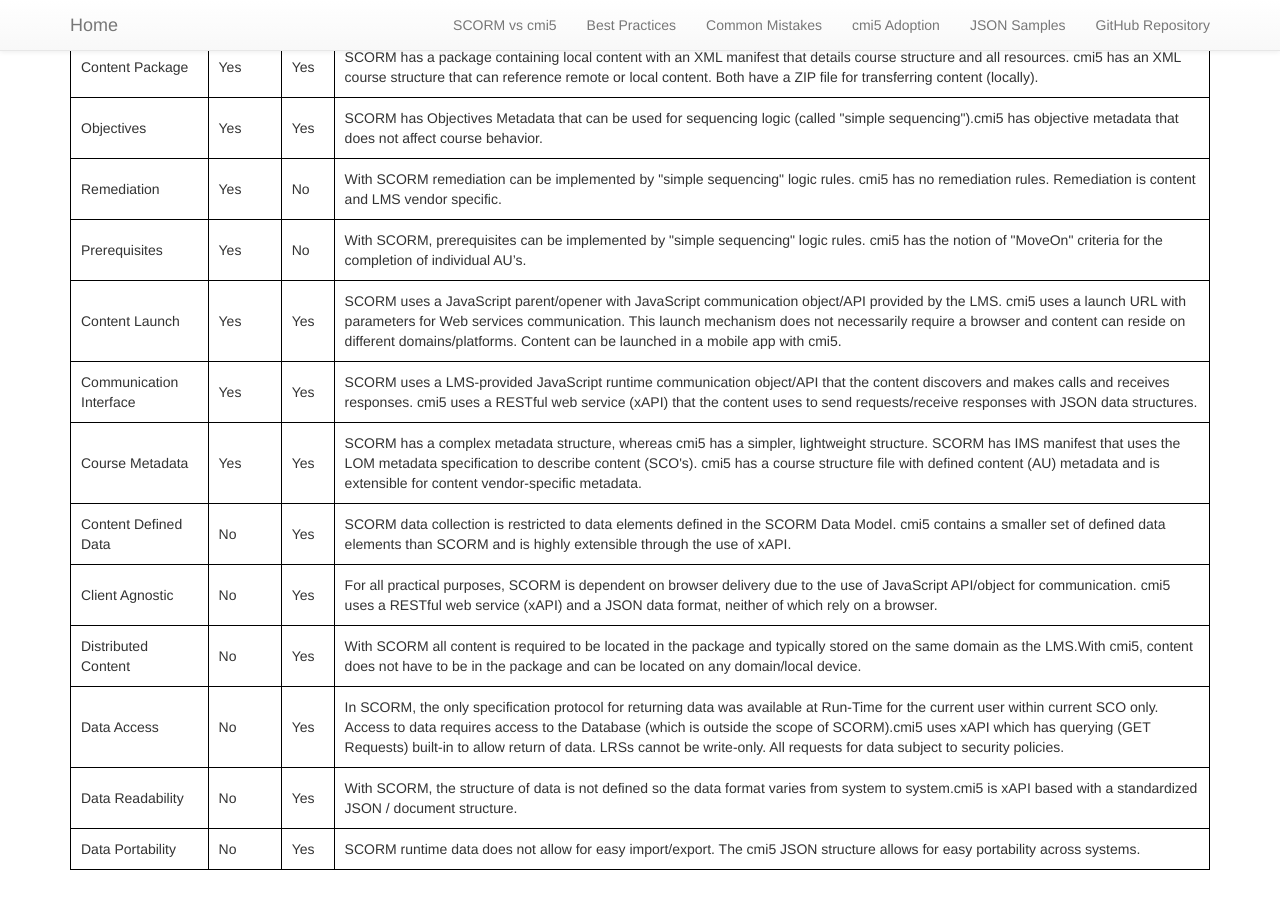
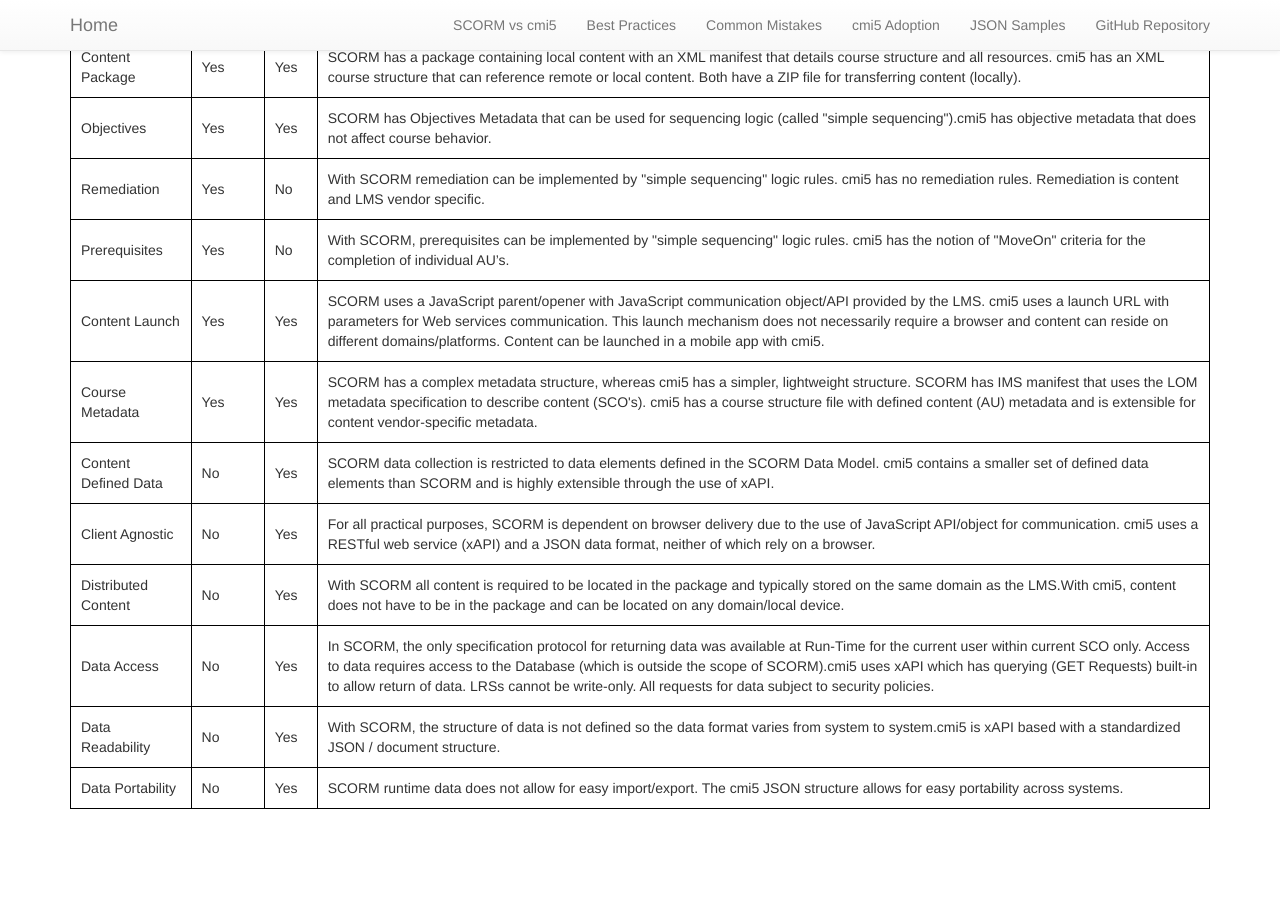
Before and after one commit to AICC/CMI-5_Spec_Current, a Jekyll site: the page built from SCORM/index.md, in a window 1280 px wide and 900 px high, scrolled down 1428 px. Built offline with Jekyll 4.4.1, drawn with Linux system fonts in a browser that asks for light colours; our own code applies the rules of GitHub Pages for plain Markdown files; after the commit the page ends 2267 px from its top, so only the background shows below that.

Commit message:
remove communication interface
remove communication interface per April 28th meeting

```diff
--- a/SCORM/index.md
+++ b/SCORM/index.md
@@ -42,7 +42,6 @@ The following is a side-by-side comparison of SCORM to cmi5 at a detailed featur
 | Remediation | Yes | No | With SCORM remediation can be implemented by &quot;simple sequencing&quot; logic rules.  cmi5 has no remediation rules.  Remediation is content and LMS vendor specific. |
 | Prerequisites | Yes | No | With SCORM, prerequisites can be implemented by &quot;simple sequencing&quot; logic rules.  cmi5 has the notion of &quot;MoveOn&quot; criteria for the completion of individual AU's. |
 | Content Launch | Yes | Yes | SCORM uses a JavaScript parent/opener with JavaScript communication object/API provided by the LMS.  cmi5 uses a launch URL with parameters for Web services communication.  This launch mechanism does not necessarily require a browser and content can reside on different domains/platforms.  Content can be launched in a mobile app with cmi5. |
-| Communication Interface | Yes | Yes | SCORM uses a LMS-provided JavaScript runtime communication object/API that the content discovers and makes calls and receives responses.  cmi5 uses a RESTful web service (xAPI) that the content uses to send requests/receive responses with JSON data structures. |
 | Course Metadata | Yes | Yes | SCORM has a complex metadata structure, whereas cmi5 has a simpler, lightweight structure. SCORM has IMS manifest that uses the LOM metadata specification to describe content (SCO&#39;s). cmi5 has a course structure file with defined content (AU) metadata and is extensible for content vendor-specific metadata. |
 | Content Defined Data | No | Yes | SCORM data collection is restricted to data elements defined in the SCORM Data Model. cmi5 contains a smaller set of defined data elements than SCORM and is highly extensible through the use of xAPI. |
 | Client Agnostic | No | Yes | For all practical purposes, SCORM is dependent on browser delivery due to the use of JavaScript API/object for communication.  cmi5 uses a RESTful web service (xAPI) and a JSON data format, neither of which rely on a browser. |
```
